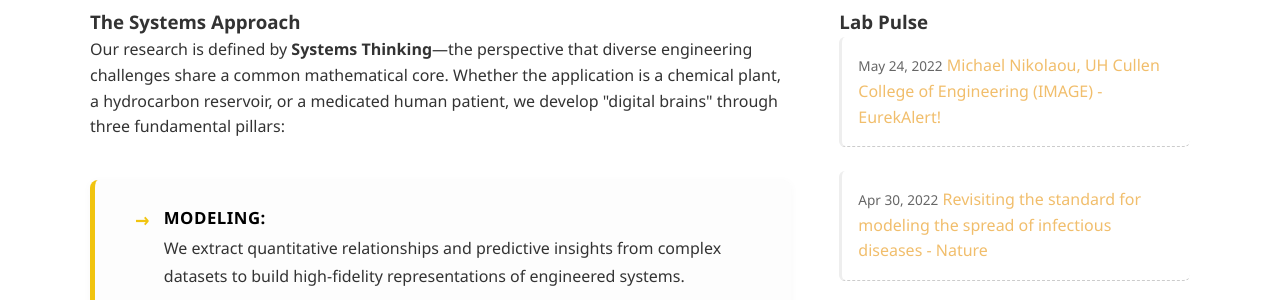
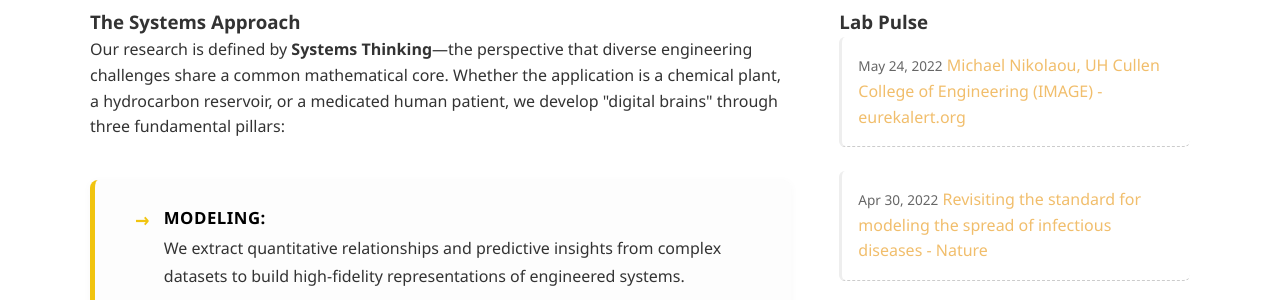
Before and after one commit to GALGAT/nikolaou-lab, a Jekyll site: the page built from index.html, in a window 1280 px wide. Shown: the part 488-788 px from the top of the page. Built offline with Jekyll 4.4.1, drawn with Linux system fonts in a browser that asks for light colours.

Commit message:
Automated News update

```diff
--- a/_data/news.yml
+++ b/_data/news.yml
@@ -1,6 +1,6 @@
 - date: Tue, 24 May 2022 15:02:40 GMT
   link: https://news.google.com/rss/articles/CBMiV0FVX3lxTE50LTlYaEVtb1A5ejdRV3pJMnNVYXZLUmltd3plUWFvbUpDOUNFUzBLdmU4SkJMU3cxekNrZllMVEdpV2FDWU15RnRjNURvRElTMHJPbEc1cw?oc=5
-  title: Michael Nikolaou, UH Cullen College of Engineering (IMAGE) - EurekAlert!
+  title: Michael Nikolaou, UH Cullen College of Engineering (IMAGE) - eurekalert.org
 - date: Sat, 30 Apr 2022 07:00:00 GMT
   link: https://news.google.com/rss/articles/CBMiX0FVX3lxTFBUWHA0b1lwcHNTUnJDME5JcFNzU2Z2MEJQbjFSRVNIaHQxTWZaYy10VXRoZlhwaU9xcGdRMTdrb3gzUTVxMjlBVHo5MkFFT3VpX1JkVXNkNEhNZFFhNkJB?oc=5
   title: Revisiting the standard for modeling the spread of infectious diseases -
```
